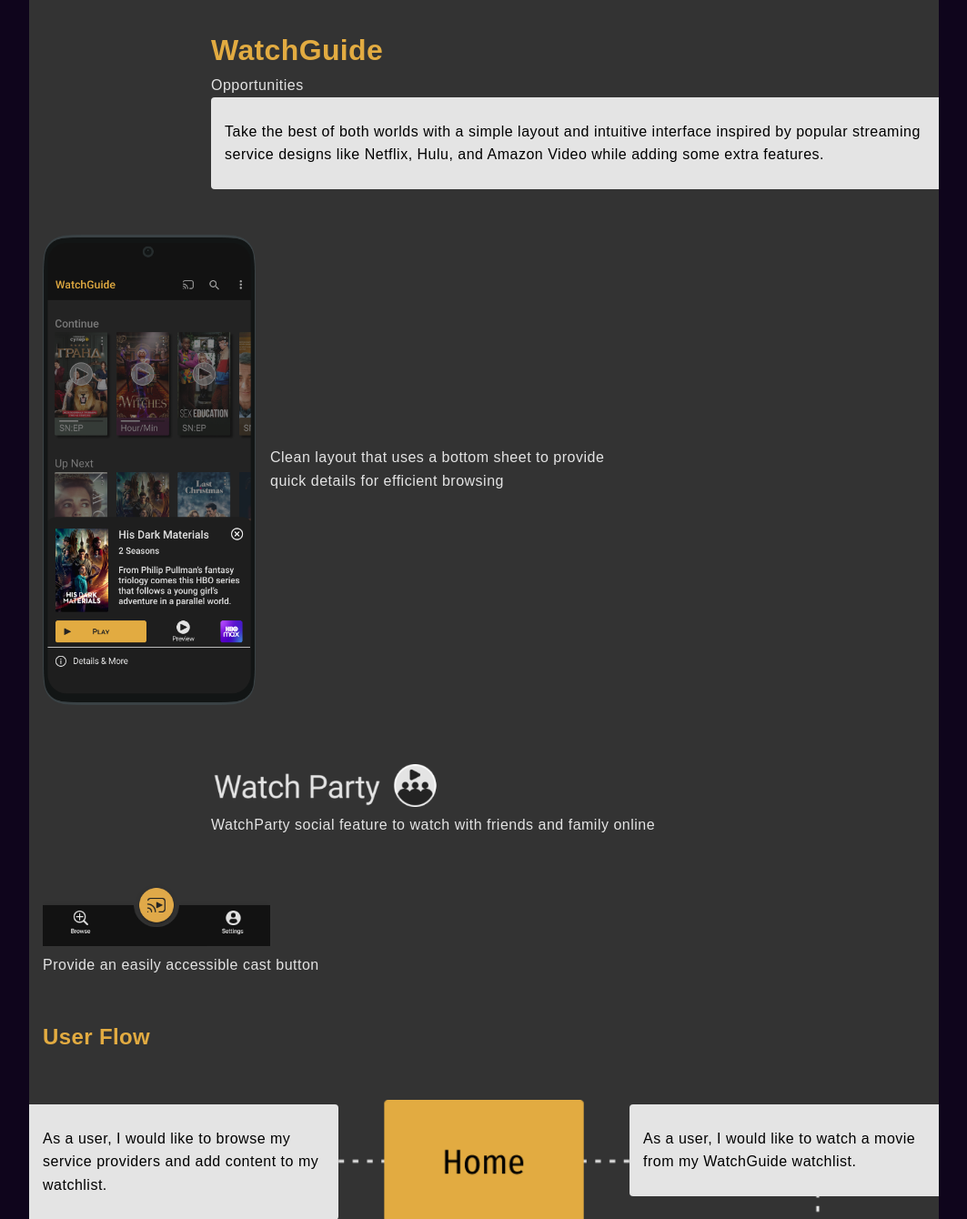
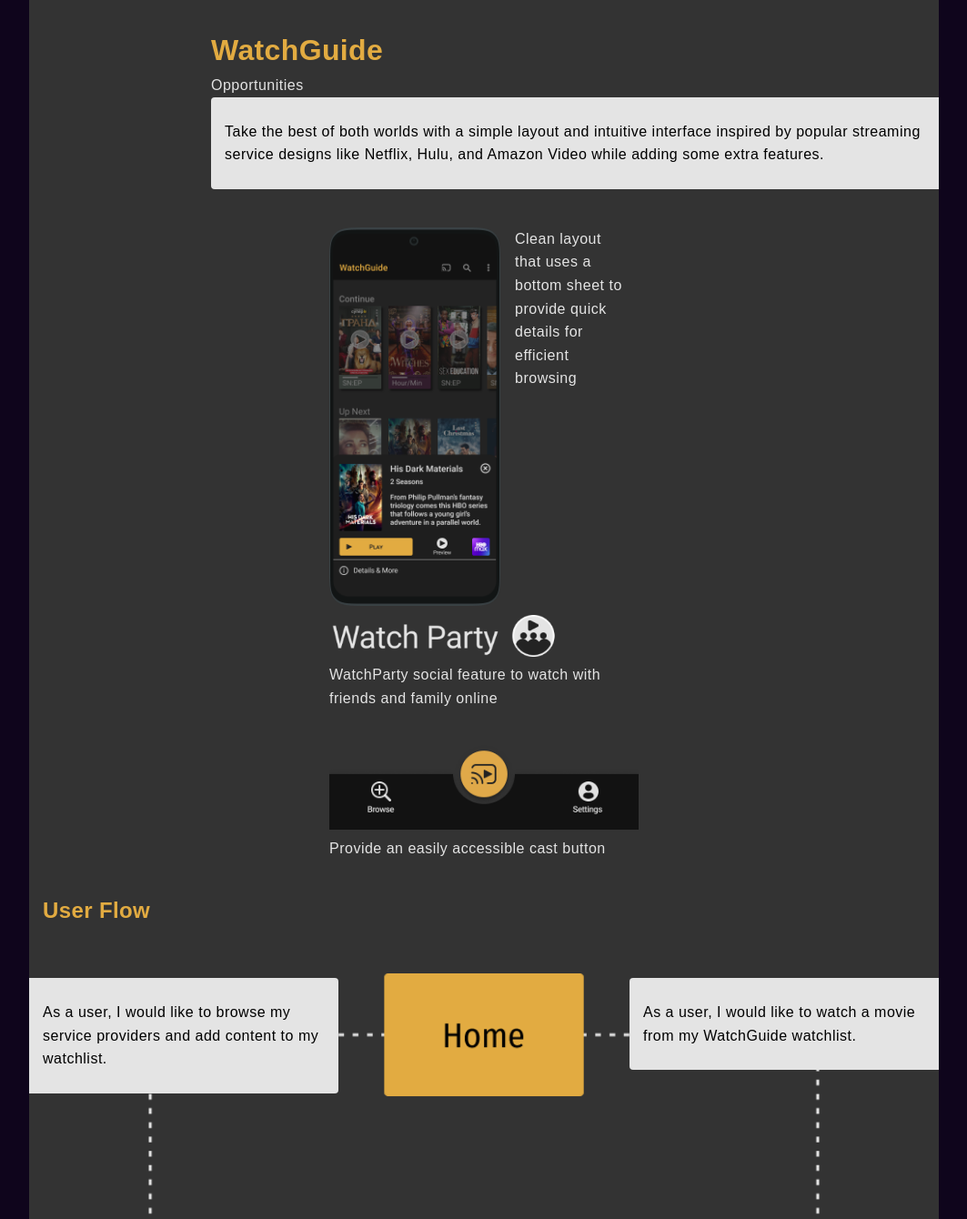
Before and after one commit to Kuri-Sauce/portfolio-website, a PHP site: page /watchguide.html in a window 1280 px wide. Shown: the part 3768-5108 px from the top of the page at 91% size, without its empty margins (108-1171 px from the left). Run offline with PHP 8.4, Linux system fonts and the light colour scheme; some libraries are stand-ins or nearby versions; some web fonts are replaced.

Commit message:
tasty-vegan.html link change and watchguide layout update
changed the #tastyvegan-mainDEV and html name
watchguide SWOT layout change

```diff
--- a/css/style.css
+++ b/css/style.css
@@ -220,7 +220,7 @@ nav>ul>li>a:active {
   margin: 48px auto;
 }
 
-#tastyvegan-main {
+#tastyvegan-mainOLD {
   display: flex;
   justify-content: space-around;
   max-width: 90%;
@@ -331,11 +331,6 @@ nav>ul>li>a:active {
   text-align: right;
 }
 
-.opplayout {
-  max-width: 250px;
-  text-align: center;
-}
-
 .wgflow {
   position: relative;
 }
@@ -403,6 +398,18 @@ nav>ul>li>a:active {
   max-height: 56px;
 }
 
+.swot-wg-container {
+  max-width: 370px;
+  margin: 0 auto;
+  padding-top: 12px;
+  padding-bottom: 24px;
+}
+
+.swot-wg-cast-img {
+  max-width: 100%;
+
+}
+
 .section-light-background {
   position: relative;
   background-color: #E4E4E4;
@@ -453,7 +460,7 @@ nav>ul>li>a:active {
   margin: 48px auto;
 }
 
-#tastyvegan-mainDEV {
+#tastyvegan-main {
   background-color: #FAF8F5;
   font-family: 'Noto Sans KR', sans-serif;
   font-size: 16px;
@@ -466,13 +473,13 @@ nav>ul>li>a:active {
   margin: 0 auto;
 }
 
-#tastyvegan-mainDEV h2 {
+#tastyvegan-main h2 {
   font-family: 'Noto Sans KR', sans-serif;
   font-size: 36px;
   line-height: 57.13px;
 }
 
-#tastyvegan-mainDEV h3 {
+#tastyvegan-main h3 {
   font-family: 'Noto Sans KR', sans-serif;
   font-size: 24px;
   font-weight: 500;
@@ -480,14 +487,14 @@ nav>ul>li>a:active {
   margin-bottom: 4px;
 }
 
-#tastyvegan-mainDEV h4 {
+#tastyvegan-main h4 {
   font-family: 'Noto Sans KR', sans-serif;
   font-size: 20px;
   font-weight: 500;
   line-height: 31.74px;
 }
 
-#tastyvegan-mainDEV h5 {
+#tastyvegan-main h5 {
   font-family: 'Noto Sans KR', sans-serif;
   font-size: 2em;
   font-weight: 700;
@@ -497,7 +504,7 @@ nav>ul>li>a:active {
   margin-bottom: 8px;
 }
 
-#tastyvegan-mainDEV h6 {
+#tastyvegan-main h6 {
   font-family: 'Noto Sans KR', sans-serif;
   font-size: 24px;
   font-weight: 400;
@@ -507,11 +514,11 @@ nav>ul>li>a:active {
   margin-bottom: 8px;
 }
 
-#tastyvegan-mainDEV p {
+#tastyvegan-main p {
   margin-top: 2px;
 }
 
-#tastyvegan-mainDEV img {
+#tastyvegan-main img {
   width: 100%;
   border-radius: 4px;
   margin-bottom: 16px;
@@ -727,19 +734,7 @@ nav>ul>li>a:active {
 Sm/Md devices (430px and larger)
 ================================= */
 @media only screen and (min-width: 430px) {
-  [class*="col-"] {
-    float: left;
-    padding-left: 0;
-    padding-right: 16px;
-  }
 
-  .col-smd-6 {
-    width: 50%;
-  }
-
-  .col-smdtext-6 {
-    padding-top: 25%;
-  }
 
   #tv-logo-imgs {
     max-width: 600px;
--- a/index.html
+++ b/index.html
@@ -101,7 +101,7 @@
               User research, user flows, wireframing, prototyping, icon design
             </p>
             <p>
-              <a href="tastyvegan.html" class="button">Read More</a>
+              <a href="tasty-vegan.html" class="button">Read More</a>
             </p>
           </div>
         </div>
--- a/tastyveganDEVELOPING.html
+++ b/tasty-vegan.html
@@ -42,7 +42,7 @@
   <main>
     <!--This page is still being developed. In the meantime, you can view behance.net/thekarinoelle for my full Portfolio or view github.com/karinoelle.-->
     <div class="main-container">
-      <div id="tastyvegan-mainDEV" class="">
+      <div id="tastyvegan-main" class="">
         <div class="section-margin container">
           <div class="tv-hero-img">
             <picture>
--- a/watchguide.html
+++ b/watchguide.html
@@ -141,18 +141,18 @@
               </div>
 
 
-            <div class="swot-wg-layout row wgcontainer">
+              <div class="swot-wg-layout swot-wg-container wgcontainer">
                 <div class="">
-                <picture class="opplayout">
+                  <picture class="">
                     <source srcset="img/watchguide/600px/android-popup387.png" media="(max-width:767px)">
-                  <img src="img/watchguide/600px/android-popup387.png" alt="Bottom sheet display" class="watchguide-img250w column col-sm-12 col-smd-6 col-md-6 col-lg-7">
+                    <img src="img/watchguide/600px/android-popup387.png" alt="Bottom sheet display" class="column col-sm-12 col-smd-6 col-md-6 col-lg-7">
                   </picture>
                 </div>
                 <p class="column col-sm-12 col-smdtext-6 col-md-6 col-lg-5">Clean layout that uses a bottom sheet to provide quick details for efficient browsing</p>
               </div>
 
 
-            <div class="swot-wg-watchparty container80-right wgcontainer">
+              <div class="swot-wg-watchparty swot-wg-container wgcontainer">
                 <img class="watchguide-img250w" src="img/watchguide/600px/icon-watchparty340.png" alt="WatchParty Icon">
                 <div class="">
                   <p class="">WatchParty social feature to watch with friends and family online</p>
@@ -160,16 +160,16 @@
               </div>
 
 
-            <div class="swot-wg-cast container80-left wgcontainer">
-
+              <div class="swot-wg-container wgcontainer">
                 <div class="">
-                <img src="img/watchguide/600px/cast-button370.png" alt="Cast Button" class="watchguide-img250w">
+                  <div class="swot-wg-cast-img">
+                    <img src="img/watchguide/600px/cast-button370.png" alt="Cast Button">
                   </div>
                   <div class="">
                     <p class="">Provide an easily accessible cast button</p>
                   </div>
                 </div>
-
+              </div>
             </div>
           </div>
 
```
Also changed, not shown: tastyveganOLD.html (renamed from tastyvegan.html). Lines whose indentation alone changed are shown as unchanged.
